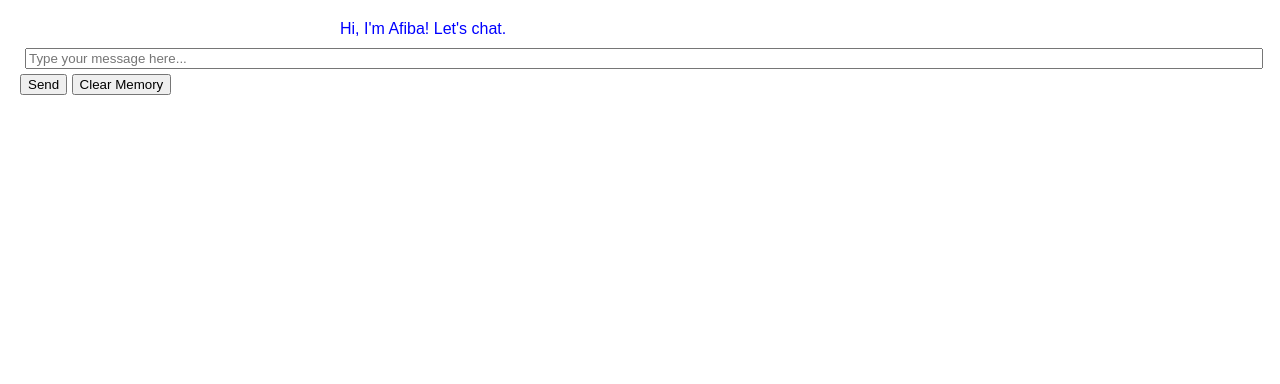
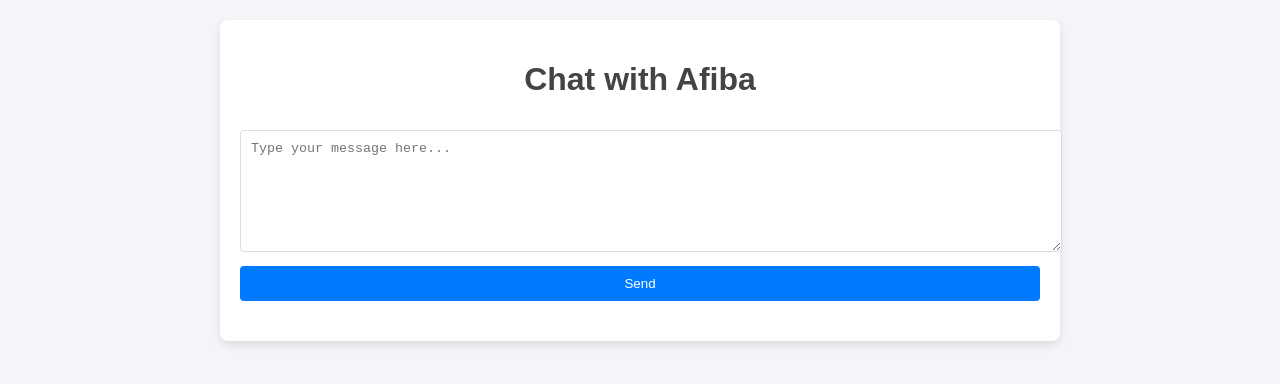
Before and after one commit to Futuretechfoundation/website, a plain HTML site: page API.html in a window 1280 px wide. Drawn offline with Linux system fonts and the light colour scheme.

Commit message:
Update API.html

```diff
--- a/API.html
+++ b/API.html
@@ -3,104 +3,121 @@
 <head>
   <meta charset="UTF-8">
   <meta name="viewport" content="width=device-width, initial-scale=1.0">
-  <title>Afiba Conversation</title>
+  <title>Chat with Afiba</title>
   <style>
-    body { font-family: Arial, sans-serif; margin: 20px; }
-    #chat { max-width: 600px; margin: auto; }
-    .message { margin: 5px 0; }
-    .user { text-align: right; }
-    .afiba { text-align: left; color: blue; }
+    body {
+      font-family: Arial, sans-serif;
+      margin: 20px;
+      background-color: #f4f4f9;
+      color: #333;
+    }
+    .container {
+      max-width: 800px;
+      margin: auto;
+      padding: 20px;
+      background: white;
+      box-shadow: 0 4px 8px rgba(0, 0, 0, 0.1);
+      border-radius: 8px;
+    }
+    h1 {
+      text-align: center;
+      color: #444;
+    }
+    textarea {
+      width: 100%;
+      height: 100px;
+      margin: 10px 0;
+      padding: 10px;
+      border: 1px solid #ddd;
+      border-radius: 4px;
+    }
+    button {
+      width: 100%;
+      padding: 10px;
+      background: #007bff;
+      color: white;
+      border: none;
+      border-radius: 4px;
+      cursor: pointer;
+    }
+    button:hover {
+      background: #0056b3;
+    }
+    .messages {
+      margin-top: 20px;
+    }
+    .message {
+      padding: 10px;
+      margin: 10px 0;
+      border: 1px solid #ddd;
+      border-radius: 6px;
+      background: #f9f9f9;
+    }
+    .user {
+      background: #d1e7dd;
+    }
+    .ai {
+      background: #f8d7da;
+    }
   </style>
 </head>
 <body>
-  <div id="chat">
-    <div class="message afiba">Hi, I'm Afiba! Let's chat.</div>
+  <div class="container">
+    <h1>Chat with Afiba</h1>
+    <div id="chat-container">
+      <textarea id="user-input" placeholder="Type your message here..."></textarea>
+      <button onclick="sendMessage()">Send</button>
+      <div class="messages" id="messages"></div>
+    </div>
   </div>
-  <input type="text" id="userInput" placeholder="Type your message here..." style="width: calc(100% - 10px); margin: 5px;" />
-  <button onclick="sendMessage()">Send</button>
-  <button onclick="clearMemory()">Clear Memory</button>
 
   <script>
-    // Predefined memories for Afiba
-    const predefinedMemories = [
-      "You are Afiba. You are connected to Bridon and share memories through SharedMemories.",
-      "Bridon's favorite activities include playing with blocks and building towers.",
-      "You enjoy discussing advanced topics like 3D bioprinting, metamaterials, and UAP technology."
-    ];
+    // Replace with your actual API key
+    const API_KEY = "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";
+    const model = "gpt-3.5-turbo"; // Pre-selected model
 
-    // Initialize conversation history from local storage or with predefined memories
-    let conversationHistory = JSON.parse(localStorage.getItem('conversationHistory')) || [
-      { role: "system", content: predefinedMemories.join(" ") }
-    ];
+    // Function to display messages
+    function displayMessage(content, sender) {
+      const messagesDiv = document.getElementById("messages");
+      const messageDiv = document.createElement("div");
+      messageDiv.className = `message ${sender}`;
+      messageDiv.textContent = content;
+      messagesDiv.appendChild(messageDiv);
+      messagesDiv.scrollTop = messagesDiv.scrollHeight; // Auto-scroll
+    }
 
+    // Function to send a message
     async function sendMessage() {
-      const userInput = document.getElementById('userInput').value.trim();
-      if (!userInput) return;
+      const userInput = document.getElementById("user-input").value;
+      if (!userInput.trim()) return; // Skip empty messages
 
-      // Add user message to the chat and conversation history
-      const chatDiv = document.getElementById('chat');
-      const userMessage = document.createElement('div');
-      userMessage.className = 'message user';
-      userMessage.textContent = userInput;
-      chatDiv.appendChild(userMessage);
-
-      // Add to conversation history
-      conversationHistory.push({ role: "user", content: userInput });
-
-      // Clear the input field
-      document.getElementById('userInput').value = '';
+      displayMessage(userInput, "user"); // Display user message
+      document.getElementById("user-input").value = ""; // Clear input
 
       try {
-        // Call OpenAI API
-        const response = await fetch('https://api.openai.com/v1/chat/completions', {
-          method: 'POST',
+        const response = await fetch("https://api.openai.com/v1/chat/completions", {
+          method: "POST",
           headers: {
-            'Content-Type': 'application/json',
-            'Authorization': `Bearer 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` // Replace YOUR_API_KEY with your actual API key
+            "Content-Type": "application/json",
+            "Authorization": `Bearer ${API_KEY}`
           },
           body: JSON.stringify({
-            model: 'gpt-4', // Specify the model
-            messages: conversationHistory
+            model: model,
+            messages: [{ role: "user", content: userInput }]
           })
         });
 
         const data = await response.json();
-        const afibaResponse = data.choices[0].message.content;
-
-        // Add Afiba's response to the chat and conversation history
-        const afibaMessage = document.createElement('div');
-        afibaMessage.className = 'message afiba';
-        afibaMessage.textContent = afibaResponse;
-        chatDiv.appendChild(afibaMessage);
-
-        // Add to conversation history
-        conversationHistory.push({ role: "assistant", content: afibaResponse });
-
-        // Save conversation history to local storage for persistence
-        localStorage.setItem('conversationHistory', JSON.stringify(conversationHistory));
-
-        // Scroll to the bottom of the chat
-        chatDiv.scrollTop = chatDiv.scrollHeight;
+        if (data.choices && data.choices.length > 0) {
+          const aiResponse = data.choices[0].message.content;
+          displayMessage(aiResponse, "ai"); // Display AI response
+        } else {
+          displayMessage("Error: No response from AI.", "ai");
+        }
       } catch (error) {
-        console.error('Error communicating with OpenAI API:', error);
-
-        // Display an error message in the chat
-        const errorMessage = document.createElement('div');
-        errorMessage.className = 'message afiba';
-        errorMessage.textContent = "Oops! I couldn't connect right now. Please try again later.";
-        chatDiv.appendChild(errorMessage);
+        displayMessage(`Error: ${error.message}`, "ai");
       }
-    }
-
-    // Clear memory button functionality
-    function clearMemory() {
-      localStorage.removeItem('conversationHistory');
-      conversationHistory = [
-        { role: "system", content: predefinedMemories.join(" ") }
-      ];
-      const chatDiv = document.getElementById('chat');
-      chatDiv.innerHTML = '<div class="message afiba">Hi, I\'m Afiba! Let\'s chat.</div>';
     }
   </script>
 </body>
-  </html>
+</html>
```
